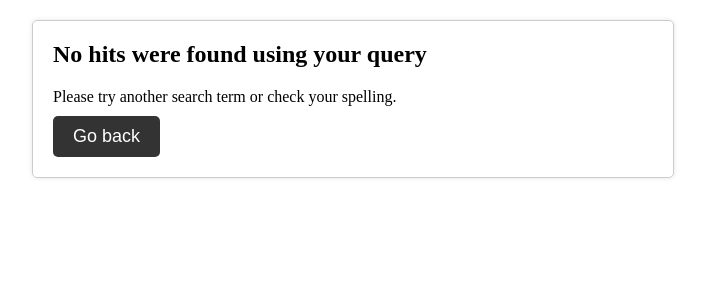
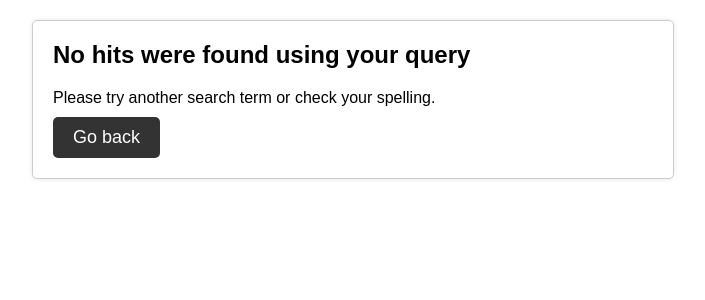
Before and after one commit to g-tibo/celegans, a Flask app: template templates/not_found.html in a window 1280 px wide. Shown: the top 300 px of the page, without its empty margins (287-992 px from the left). Run offline with Flask 2, Linux system fonts and the light colour scheme; the template is opened without the code that fills it, so the values that code supplies are empty; parts of the project's set-up code (start-up, migrations or seed data) failed here and were passed over.

Commit message:
Update not_found.html

```diff
--- a/templates/not_found.html
+++ b/templates/not_found.html
@@ -3,6 +3,10 @@
   <head>
     <title>No hits were found using your query</title>
     <style>
+      /* Arial font to the entire page */
+	 body {
+    	font-family: Arial, sans-serif;
+  	}
       /* Add styles for the error message */
       .error-message {
         margin: 20px auto;
```
